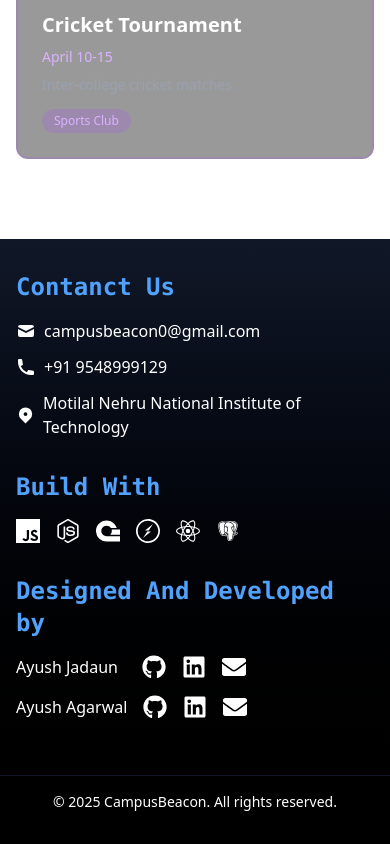
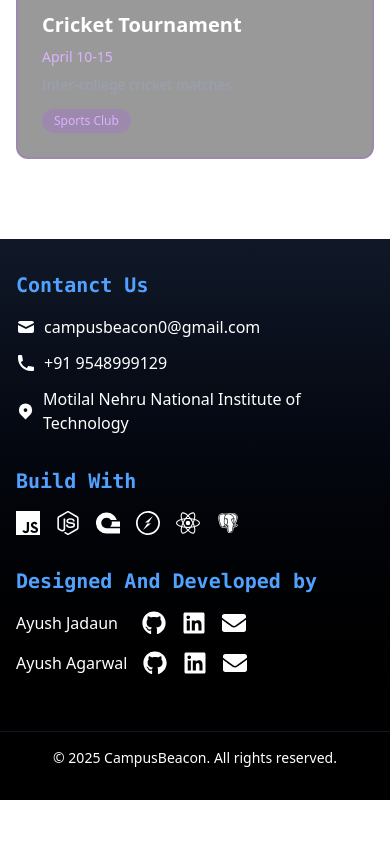
Before and after one commit to singhashish9963/CampusBeacon, a React (Vite) app in the folder client/CampusBeacon/: page / in a window 390 px wide. Shown: the part 5485-6329 px from the top of the page. After the commit the page ends 6285 px from the top, so only its background shows below. Built offline with nearby package versions, Linux system fonts and the light colour scheme.

Commit message:
update in footer

```diff
--- a/client/CampusBeacon/src/components/Footer.jsx
+++ b/client/CampusBeacon/src/components/Footer.jsx
@@ -24,27 +24,27 @@ const Footer = () => {
           animate={{ opacity: 1, y: 0 }}
           transition={{ duration: 0.5 }}
         >
-          <h3 className="text-2xl font-bold text-blue-400 mb-4 font-mono">
+          <h3 className="text-xl md:text-2xl font-bold text-blue-400 mb-4 font-mono">
             Contanct Us
           </h3>
           <div className="space-y-3">
             <a
               href="mailto:campusbeacon0@gmail.com"
-              className="flex items-center hover:text-blue-600 transition-colors"
+              className="flex items-center hover:scale-105 hover:text-blue-400 transition-colors"
             >
               <HiMail className="mr-2" size={20} />
               <span>campusbeacon0@gmail.com</span>
             </a>
             <a
               href="tel:+919548999129"
-              className="flex items-center hover:text-blue-600 transition-colors"
+              className="flex items-center hover:scale-105 hover:text-blue-400 transition-colors"
             >
               <HiPhone className="mr-2" size={20} />
               <span>+91 9548999129</span>
             </a>
             <a
               href="https://maps.app.goo.gl/tMuCf5DjfXLF3YuDA"
-              className="flex items-center hover:text-blue-600 transition-colors"
+              className="flex items-center hover:scale-105 hover:text-blue-400 transition-colors"
             >
               <HiLocationMarker className="mr-2" size={20} />
               <span>Motilal Nehru National Institute of Technology</span>
@@ -58,7 +58,7 @@ const Footer = () => {
           animate={{ opacity: 1, y: 0 }}
           transition={{ duration: 0.5 }}
         >
-          <h3 className="text-2xl font-bold text-blue-400 mb-4 font-mono">
+          <h3 className="text-xl md:text-2xl font-bold text-blue-400 mb-4 font-mono">
             Build With
           </h3>
           <div className="flex flex-wrap gap-4">
@@ -79,7 +79,7 @@ const Footer = () => {
           animate={{ opacity: 1, y: 0 }}
           transition={{ duration: 0.5, delay: 0.4 }}
         >
-          <h3 className="text-2xl font-bold mb-4 text-blue-400 font-mono">
+          <h3 className="text-xl md:text-2xl font-bold mb-4 text-blue-400 font-mono">
             Designed And Developed by
           </h3>
           <div className="space-y-4 mb-4">
@@ -87,7 +87,7 @@ const Footer = () => {
               Ayush Jadaun
               <div className="flex space-x-4 pl-6">
                 <a href="https://github.com/ayush-jadaun">
-                  <FaGithub className={IconHoverStyle} size={24} />
+                  <FaGithub className="transition-all hover:scale-130 hover:item-blue-400" size={24} />
                 </a>
                 <a href="https://www.linkedin.com/in/ayush-jadaun-677199311/">
                   <FaLinkedin className={IconHoverStyle} size={24} />
--- a/client/CampusBeacon/src/components/IconHoverStyle.jsx
+++ b/client/CampusBeacon/src/components/IconHoverStyle.jsx
@@ -1,5 +1,4 @@
-const IconHoverStyle = () => (
-  <div className="transition-transform hover:scale-130 hover:text-blue-400"></div>
-);
+const IconHoverStyle =
+    "transition-transform hover:scale-120 hover:text-blue-400";
 
 export default IconHoverStyle;
--- a/client/CampusBeacon/src/pages/buyAndSellPage.jsx
+++ b/client/CampusBeacon/src/pages/buyAndSellPage.jsx
@@ -96,7 +96,7 @@ const Marketplace = () => {
                 <div className="relative flex-grow">
                   <input
                     type="text"
-                    placeholder="Search marketplace..."
+                    placeholder="     Search marketplace..."
                     value={searchTerm}
                     onChange={(e) => setSearchTerm(e.target.value)}
                     className="w-full p-2 md:p-3 pl-10 bg-gray-800 rounded-lg text-xl"
```
